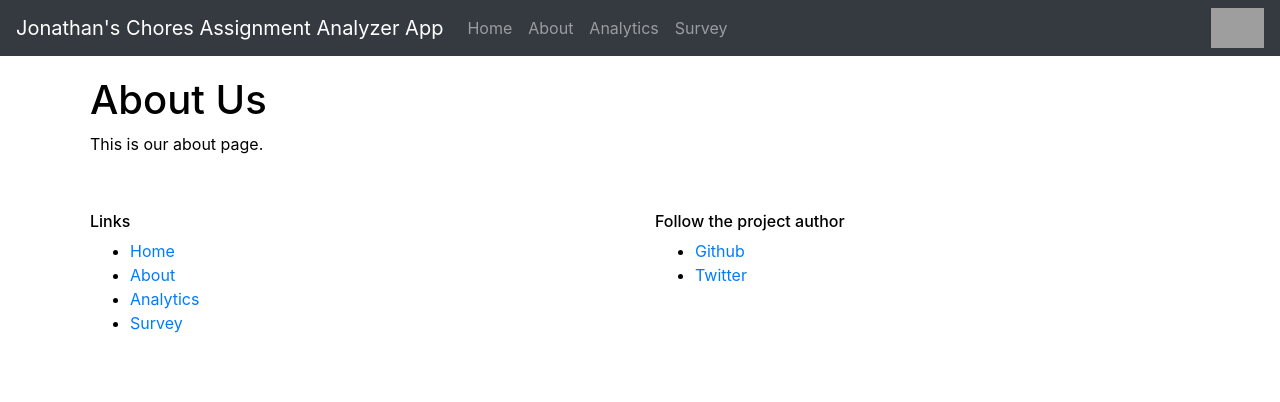
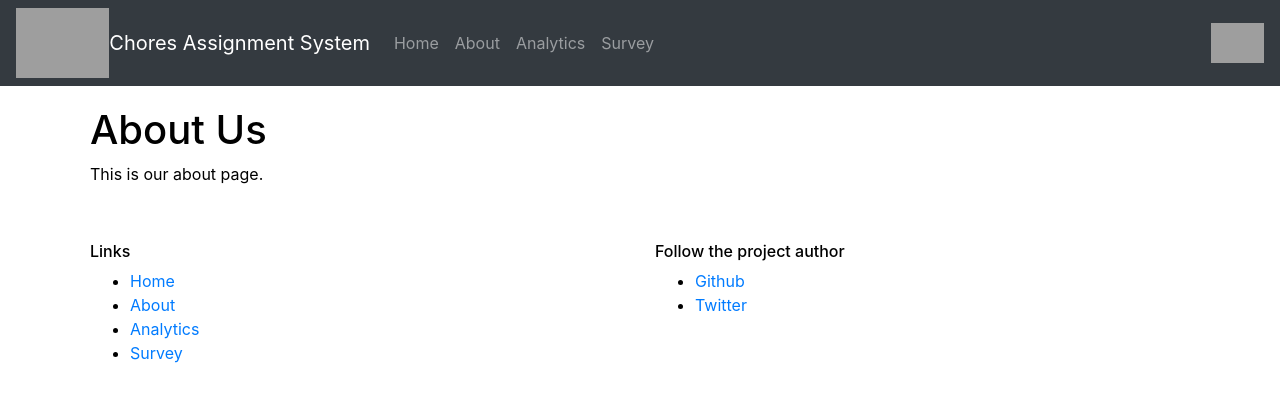
Before and after one commit to JonathanMcCormickJr/chores-assignment-system-DEV, a Flask app: page /about in a window 1280 px wide. Shown: the top 402 px of the page. Run offline with Flask 2, Linux system fonts and the light colour scheme; some libraries are stand-ins or nearby versions; grey boxes are pictures that could not be loaded.

Commit message:
Added a site logo

```diff
--- a/templates/base.html
+++ b/templates/base.html
@@ -29,7 +29,8 @@
   <body>
     <!-- Navbar -->
     <nav class="navbar navbar-expand-sm navbar-dark bg-dark">
-      <a class="navbar-brand" href="{{ url_for('index') }}">Jonathan's Chores Assignment Analyzer App</a>
+      <img id="site-logo" src="https://cdn.pixabay.com/photo/2012/04/25/09/09/washing-41825_960_720.png" height=70px width=auto alt="Free Washing Woman vector and picture"/>
+      <a class="navbar-brand" href="{{ url_for('index') }}">Chores Assignment System</a>
       <button class="navbar-toggler" type="button" data-toggle="collapse" data-target="#navbarNavAltMarkup"
               aria-controls="navbarNavAltMarkup" aria-expanded="false" aria-label="Toggle navigation">
         <span class="navbar-toggler-icon"></span>
--- a/templates/index.html
+++ b/templates/index.html
@@ -4,4 +4,5 @@
 
 {% block content %}
   <h1>Welcome to the Home Page</h1>
+    <img id="main-image" src="https://cdn.pixabay.com/photo/2012/04/25/09/09/washing-41825_960_720.png" height=auto width=auto alt="Free Washing Woman vector and picture"/>
 {% endblock %}
```
